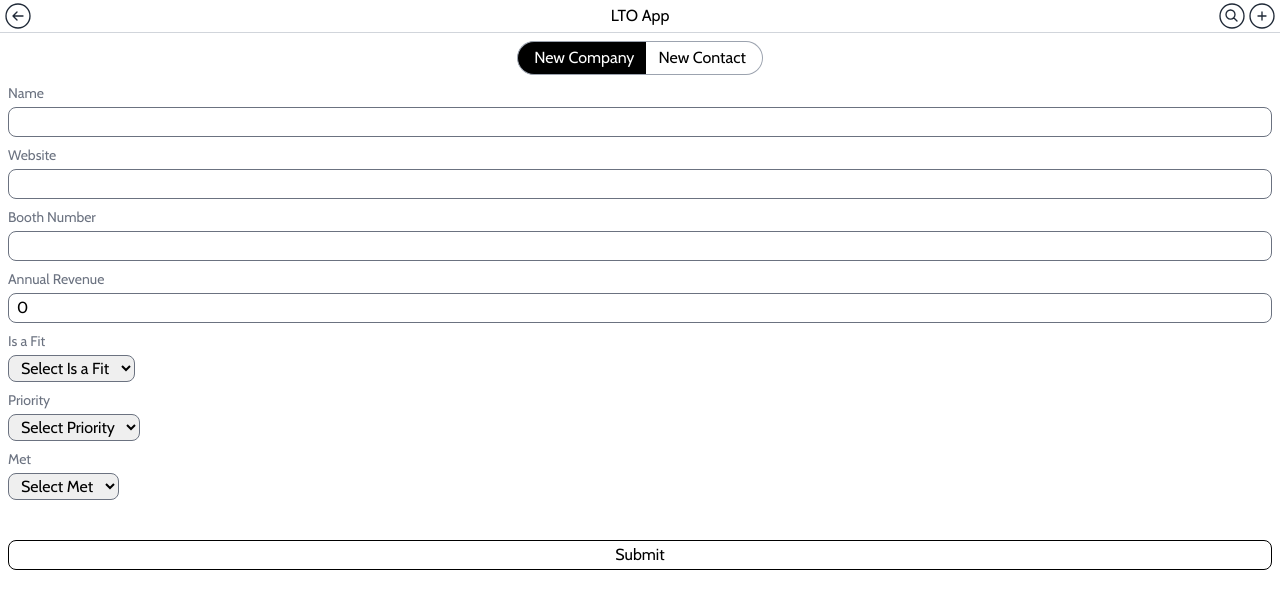
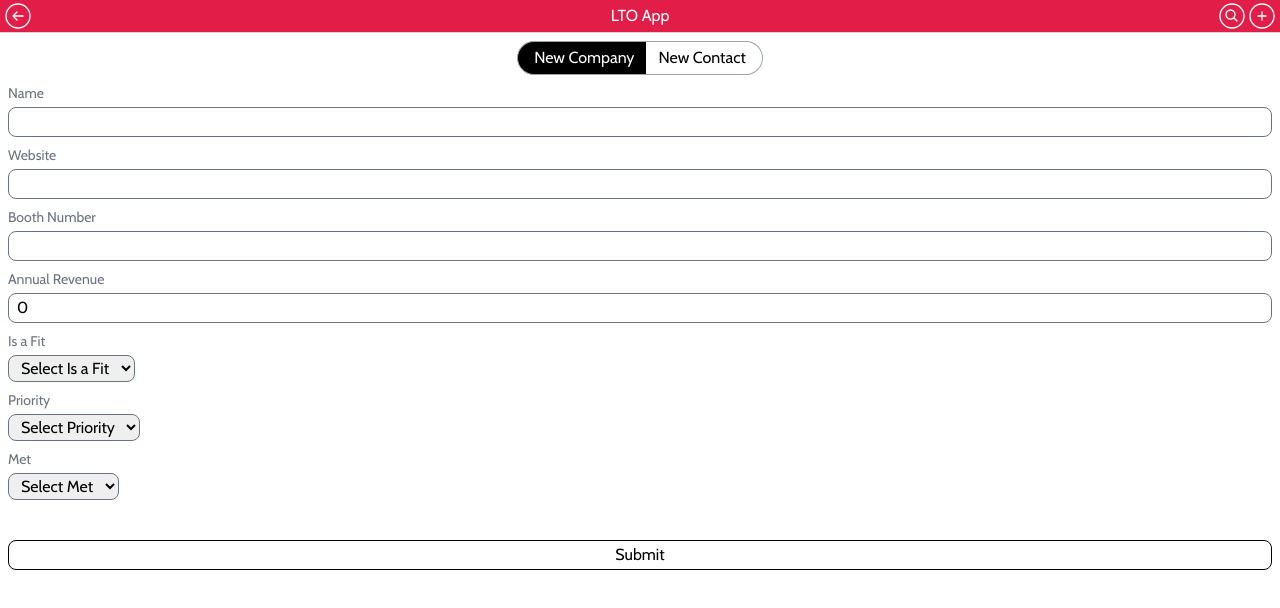
Before and after one commit to charliemeyer/lto-app-prototype, a Next.js app: page /addNew in a window 1280 px wide. Shown: the top 608 px of the page. Built offline with nearby package versions, Linux system fonts and the light colour scheme.

Commit message:
couple of changes

```diff
--- a/src/components/Header.tsx
+++ b/src/components/Header.tsx
@@ -16,26 +16,26 @@ export const Header = ({
     hideSearch?: boolean;
 }) => {
     return (
-        <div className="flex py-1 p-1 border-b border-gray-300 bg-white items-center sticky top-0 right-0 left-0">
+        <div className="flex py-1 p-1 border-b border-gray-300 bg-rose-600 items-center sticky top-0 right-0 left-0">
             {!hideBack && (
                 <button
-                    className="rounded-full absolute left-0.5 text-gray-800 flex items-center justify-center"
+                    className="rounded-full absolute left-0.5 text-white flex items-center justify-center"
                     onClick={() => window.history.back()}
                 >
                     <ArrowLeftCircleIcon className="h-8 w-8 stroke-1" />
                 </button>
             )}
-            <span className="mx-auto">LTO App</span>
+            <span className="mx-auto text-white">LTO App</span>
             {!hideSearch && (
                 <Link
                     href={"/"}
-                    className="rounded-full absolute right-8 ml-auto text-gray-800 flex items-center justify-center"
+                    className="rounded-full absolute right-8 ml-auto text-white flex items-center justify-center"
                 >
                     <MagnifyingGlassCircleIcon className="h-8 w-8 stroke-1" />
                 </Link>
             )}
             <Link
-                className="rounded-full absolute right-0.5 text-gray-800"
+                className="rounded-full absolute right-0.5 text-white"
                 href="/addNew"
             >
                 <PlusCircleIcon className="h-8 w-8 stroke-1" />
--- a/src/components/SearchTabs.tsx
+++ b/src/components/SearchTabs.tsx
@@ -18,6 +18,7 @@ import FilterForm, { FilterConfig } from "./FilterForm";
 import { LoadingIndicator } from "./LoadingIndicator";
 import SortForm, { SortConfig } from "./SortForm";
 import { Modal } from "./Modal";
+import { Company } from "@/utils/api";
 
 export const SearchTabs = () => {
     const { loading: loadingCompanies, companies } = useCompanies();
@@ -182,8 +183,13 @@ export const SearchTabs = () => {
                 )}
                 {dataToShow.map((record) => (
                     <Link href={`/${activeTab}/${record.id}`} key={record.id}>
-                        <div className="flex flex-row gap-2 px-4 py-2 border border-gray-400 rounded-full hover:border-black cursor-pointer">
-                            {record.name}
+                        <div className="flex flex-row gap-2 px-4 py-2 border border-gray-400 rounded-full hover:border-black cursor-pointer justify-between items-center">
+                            <span>{record.name}</span>
+                            {(record as Company).boothNumber && (
+                                <span className="text-sm text-gray-500">
+                                    Booth {(record as Company).boothNumber}
+                                </span>
+                            )}
                         </div>
                     </Link>
                 ))}
```
